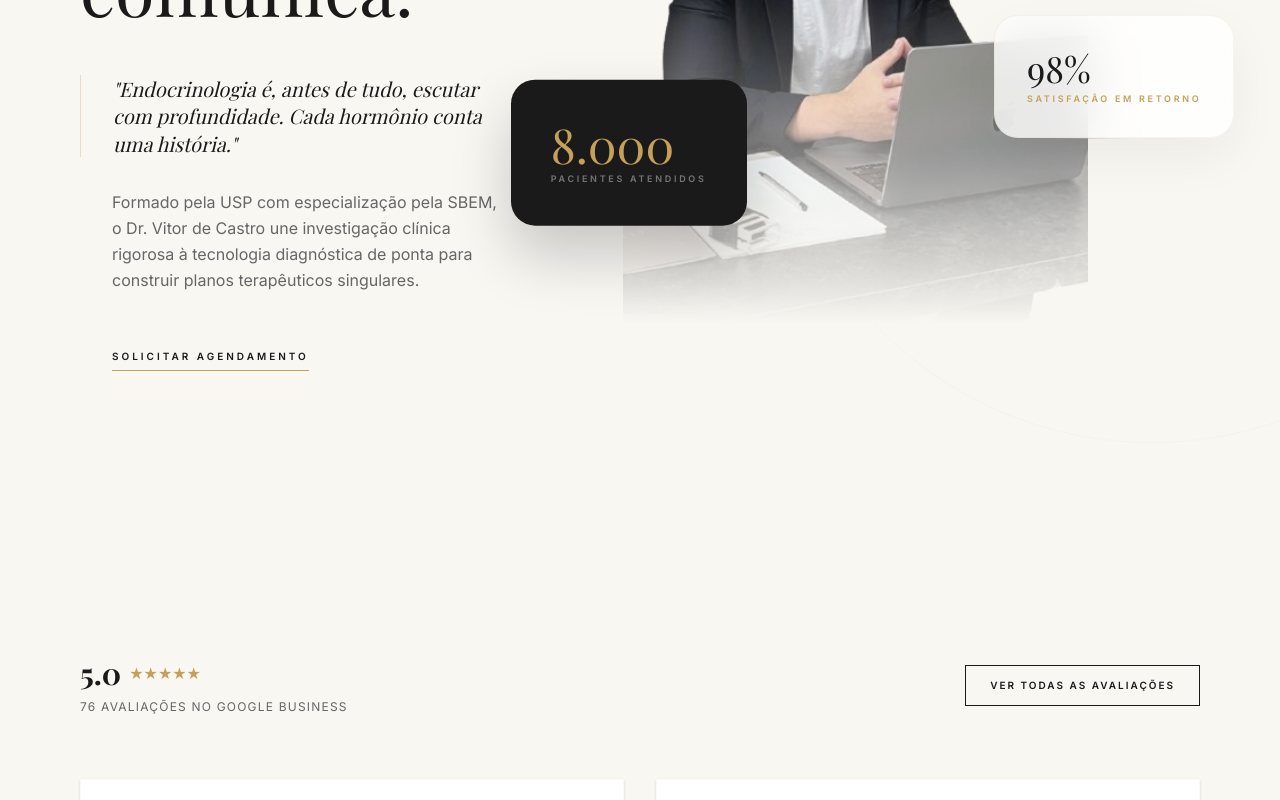
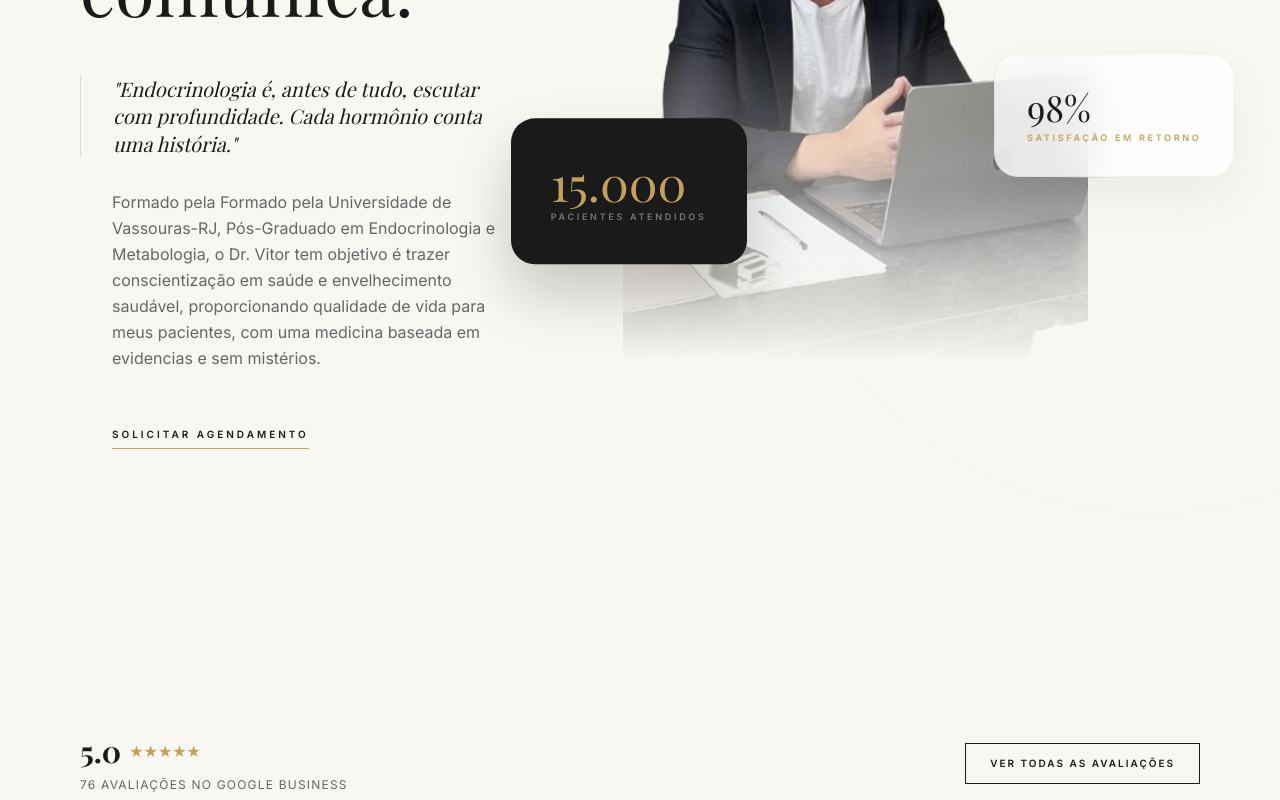
Before and after one commit to euolelis/lp_drvitor_js, a Next.js app: page / in a window 1280 px wide. Shown: the part 1400-2200 px from the top of the page. Built offline with nearby package versions, Linux system fonts and the light colour scheme.

Commit message:
feat: ajustes da landing page, texto

```diff
--- a/src/components/sections/About.tsx
+++ b/src/components/sections/About.tsx
@@ -6,13 +6,12 @@ import { motion } from "framer-motion";
 export default function About() {
   return (
     <section id="sobre" className="relative py-32 lg:py-48 px-6 lg:px-20 bg-brand-beige overflow-hidden">
-      {/* Elemento Decorativo de Fundo - Círculo Áureo Sutil */}
+      {/* Elemento Decorativo de Fundo */}
       <div className="absolute top-1/2 right-0 -translate-y-1/2 w-[60%] h-[80%] border border-brand-gold/5 rounded-full pointer-events-none -mr-[20%]" />
 
       <div className="max-w-[1440px] mx-auto">
         <div className="grid grid-cols-1 lg:grid-cols-13 gap-12 lg:gap-0 items-center">
 
-          {/* BLOCO DE TEXTO (Ocupa 5/13 - Proporção Menor) */}
           <div className="lg:col-span-5 z-20">
             <motion.div
               initial={{ opacity: 0, x: -20 }}
@@ -33,7 +32,9 @@ export default function About() {
                   &quot;Endocrinologia é, antes de tudo, escutar com profundidade. Cada hormônio conta uma história.&quot;
                 </p>
                 <p className="pl-8">
-                  Formado pela USP com especialização pela SBEM, o Dr. Vitor de Castro une investigação clínica rigorosa à tecnologia diagnóstica de ponta para construir planos terapêuticos singulares.
+                  Formado pela Formado pela Universidade de Vassouras-RJ, Pós-Graduado em Endocrinologia e Metabologia, o Dr. Vitor tem objetivo é trazer conscientização em saúde e envelhecimento saudável, proporcionando qualidade de vida para meus pacientes, com uma medicina baseada em evidencias e sem mistérios.
+
+
                 </p>
                 <div className="pt-4 pl-8">
                   <a href="#contato" className="text-[10px] font-bold tracking-[0.3em] text-brand-dark border-b border-brand-gold pb-2 hover:text-brand-gold transition-colors">
@@ -67,7 +68,7 @@ export default function About() {
               </motion.div>
             </div>
 
-            {/* STATS FLUTUANTES - Posicionados via Proporção Áurea */}
+            {/* STATS FLUTUANTES */}
             <div className="absolute inset-0 z-30">
 
               {/* Card 01 - Superior Direito (Foco na Prática) */}
--- a/src/constants/content.ts
+++ b/src/constants/content.ts
@@ -18,27 +18,22 @@ export const HERO_CONTENT = {
       description: "Busca do potencial máximo nos treinos e alcance de metas de performance com acompanhamento médico.",
       tags: ["HIPERTROFIA", "TREINO"],
     },
+
+
     {
       id: "03",
-      title: "Hipogonadismo",
-    description: "Combate ao desânimo e baixa libido causados por baixas hormonais (testosterona e outros).",
-    tags: ["REPOSIÇÃO", "VITALIDADE"],
-    },
-
-    {
-      id: "04",
       title: "Tireoide",
       description: "Investigação completa de hipotireoidismo, hipertireoidismo, nódulos e tireoidites com ultrassonografia integrada.",
       tags: ["TSH", "ULTRASSOM", "PAAF"],
     },
     {
-      id: "05",
+      id: "04",
       title: "Longevidade Saudável",
       description: "Medicina preventiva orientada por dados, avaliação de risco cardiometabólico e otimização hormonal sustentável.",
       tags: ["HEALTHSPAN", "PAINEL METABÓLICO"],
     },
     {
-      id: "06",
+      id: "05",
       title: "Distúrbios Adrenais",
       description: "Diagnóstico de cortisol, fadiga adrenal verdadeira e síndromes raras com investigação laboratorial completa.",
       tags: ["CORTISOL", "ALDOSTERONA"],
@@ -61,6 +56,6 @@ export const HERO_CONTENT = {
 
   export const STATS = [
     { label: "ANOS DE PRÁTICA CLÍNICA", value: "6+" },
-    { label: "PACIENTES ATENDIDOS", value: "8.000" },
+    { label: "PACIENTES ATENDIDOS", value: "15.000" },
     { label: "SATISFAÇÃO EM RETORNO", value: "98%" },
   ];
```
